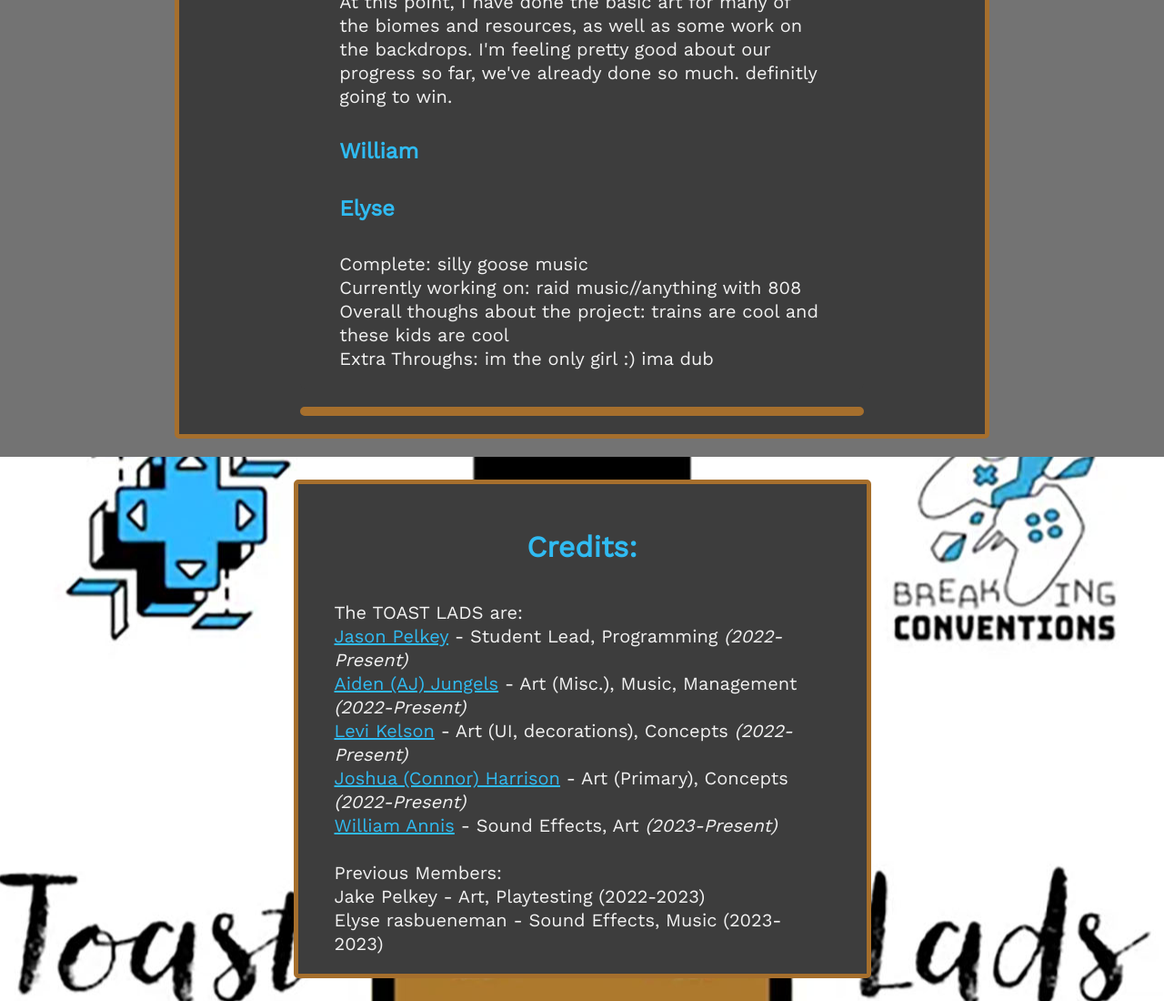
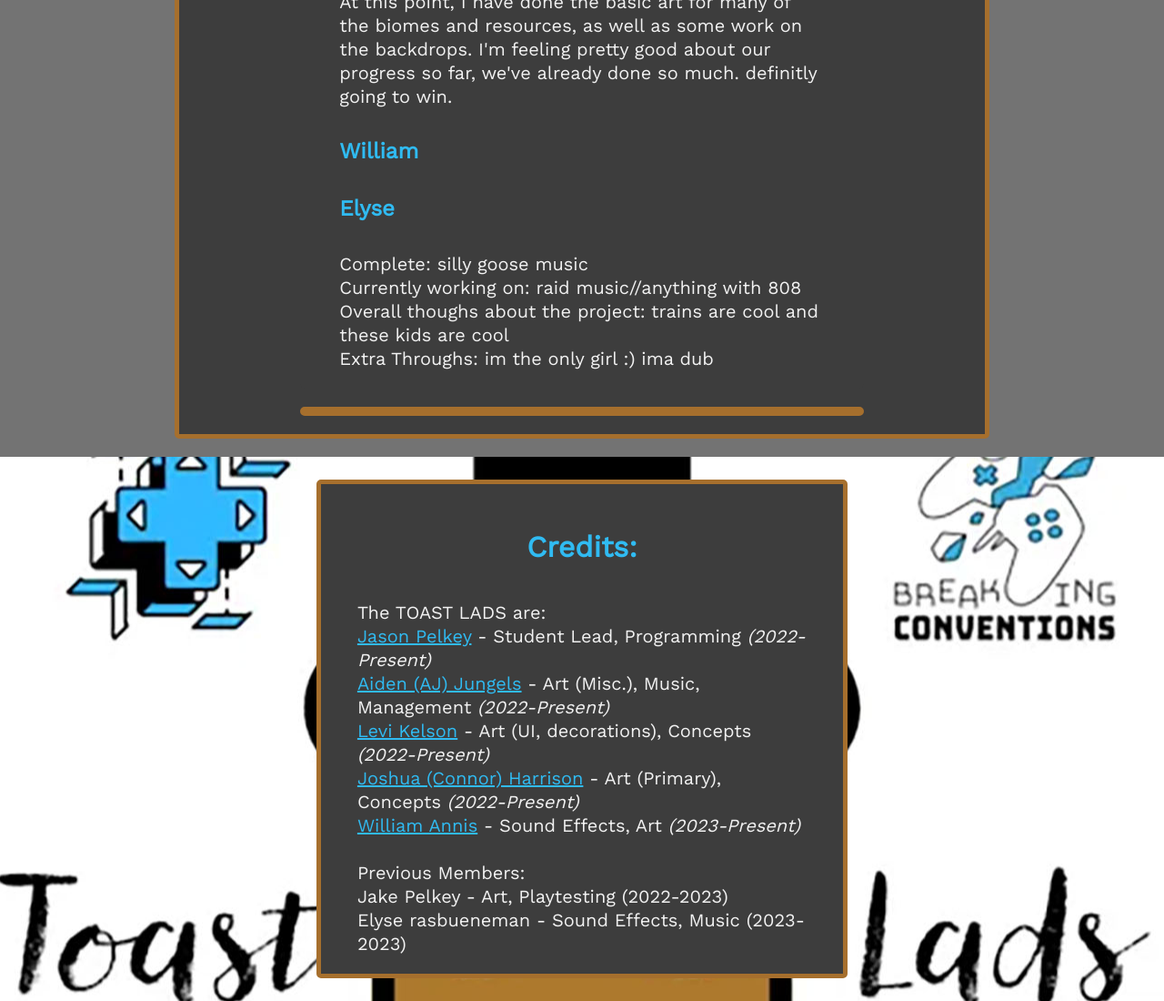
Before and after one commit to FDPcrewAJ/TL-Site-and-Blog, a plain HTML site: page index.html in a window 1280 px wide. Shown: the part 3277-4377 px from the top of the page at 91% size. Drawn offline with nearby package versions, Linux system fonts and the light colour scheme; a web font is replaced by a local one.

Commit message:
not sure what I changed, but clearly it was something

```diff
--- a/style.css
+++ b/style.css
@@ -145,6 +145,6 @@ footer h2 {
     border-style: solid;
     border-color: var(--border);
     border-radius: 5px;
-    margin: 20px 25%;
+    margin: 20px 27%;
     overflow: auto;
 }
```
